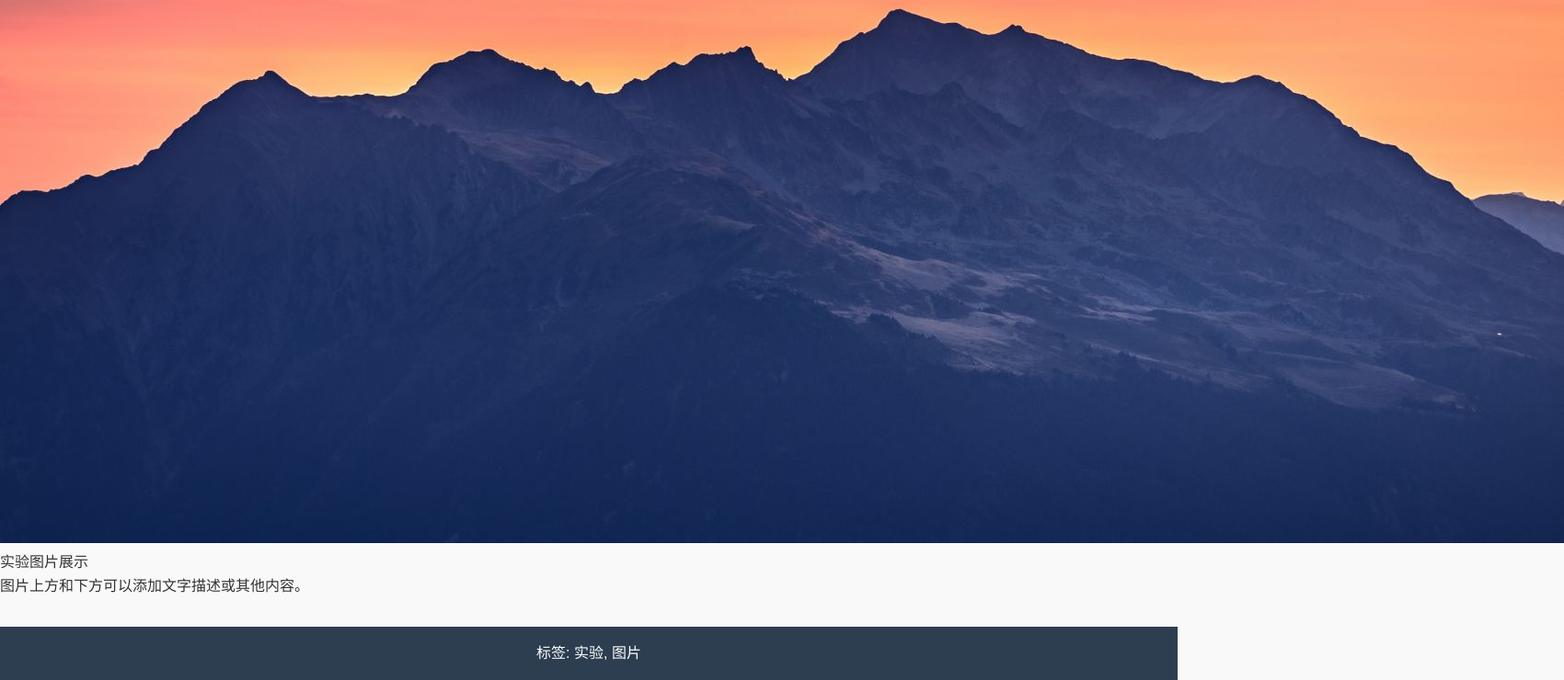
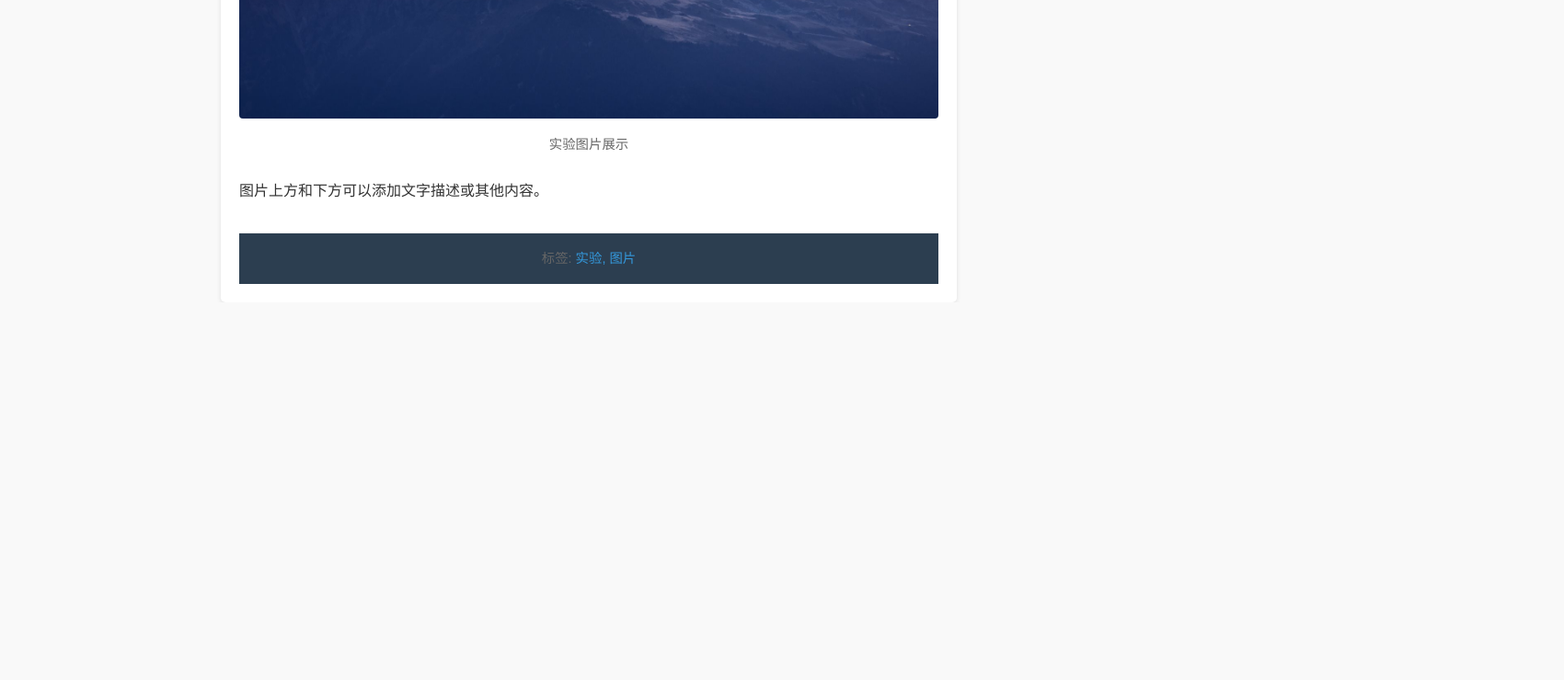
Before and after one commit to HTPS-CDY/HTPS-CDY-blog, a plain HTML site: page posts/experiment.html in a window 1280 px wide. Shown: the part 500-1240 px from the top of the page at 92% size, 1700 px wide, since content can reach past the window. After the commit the page ends 829 px from the top, so only its background shows below. Drawn offline with Linux system fonts and the light colour scheme.

Commit message:
Update style.css

```diff
--- a/css/style.css
+++ b/css/style.css
@@ -181,4 +181,53 @@ footer {
     nav ul li {
         margin: 5px 0;
     }
+
 }
+/* 博客文章样式 */
+.blog-post {
+    max-width: 800px;
+    margin: 0 auto;
+    padding: 20px;
+    background-color: white;
+    border-radius: 5px;
+    box-shadow: 0 2px 5px rgba(0, 0, 0, 0.1);
+}
+
+.post-meta {
+    color: #666;
+    font-size: 0.9rem;
+    margin-bottom: 1.5rem;
+}
+
+.post-content {
+    line-height: 1.7;
+}
+
+.post-content figure {
+    margin: 1.5rem 0;
+    text-align: center;
+}
+
+.post-content img {
+    max-width: 100%;
+    height: auto;
+    border-radius: 4px;
+}
+
+.post-content figcaption {
+    margin-top: 0.5rem;
+    color: #666;
+    font-size: 0.9rem;
+}
+
+.post-footer {
+    margin-top: 2rem;
+    padding-top: 1rem;
+    border-top: 1px solid #eee;
+    color: #666;
+    font-size: 0.9rem;
+}
+
+.tags {
+    color: #3498db;
+}
```
